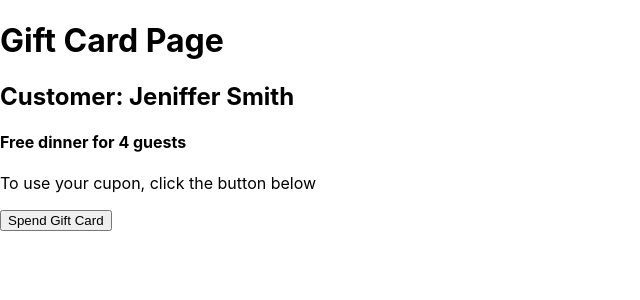
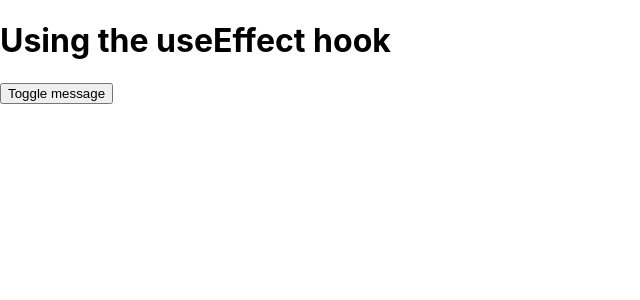
Before and after one commit to podestal/first-app, a React (Create React App) app: page / in a window 1280 px wide. Shown: the top 300 px of the page, without its empty margins (0-640 px from the left). Built offline with nearby package versions, Linux system fonts and the light colour scheme.

Commit message:
toggle useEffect

```diff
--- a/src/App.js
+++ b/src/App.js
@@ -15,9 +15,10 @@ import SignupForm from './components/SignupForm';
 import LowCalorieDesserts from './components/LowCalorieDesserts';
 import { Routes, Route, Link} from 'react-router-dom'
 import { useUser } from './context/UserContext';
-import UseStateHook from './hooks/UseStateHook';
-import GiftCard from './hooks/GiftCard';
-import LittleLemonGoals from './hooks/LittleLemonGoals';
+import UseStateHook from './hooks/useState/UseStateHook';
+import GiftCard from './hooks/useState/GiftCard';
+import LittleLemonGoals from './hooks/useState/LittleLemonGoals';
+import ToggleEffect from './hooks/useEffect/ToggleEffect';
 
 const Btn = () => {
 
@@ -79,7 +80,8 @@ function App(props) {
     // <LoggedInUser />
     // <UseStateHook />
     // <LittleLemonGoals />
-    <GiftCard />
+    // <GiftCard />
+    <ToggleEffect />
   )
 }
 
--- /dev/null
+++ b/src/hooks/useEffect/ToggleEffect.js
@@ -0,0 +1,30 @@
+import React from "react"
+
+const ToggleEffect = () => {
+    const [toggle, setToggle] = React.useState(false)
+
+    const handleToggle = () => setToggle(!toggle)
+
+    // Everytime dom re-renders use effect runs
+    // React.useEffect(() => {
+    //     document.title = toggle ? "Welcome to Little Lemon" : "Using the useEffect hook"
+    // })
+    // Just runs at the first render (just once)
+    // React.useEffect(() => {
+    //     document.title = toggle ? "Welcome to Little Lemon" : "Using the useEffect hook"
+    // }, [])
+    // Runs everytime there is a change in the toggle variable
+    React.useEffect(() => {
+        document.title = toggle ? "Welcome to Little Lemon" : "Using the useEffect hook"
+    }, [toggle])
+
+    return (
+        <div>
+            <h1>Using the useEffect hook</h1>
+            <button onClick={handleToggle}>Toggle message</button>
+            {toggle && <h2>Welcome to Little Lemon</h2>}
+        </div>
+    )
+}
+
+export default ToggleEffect
```
Also changed, not shown: src/hooks/useState/GiftCard.js (renamed from src/hooks/GiftCard.js), src/hooks/useState/LittleLemonGoals.js (renamed from src/hooks/LittleLemonGoals.js), src/hooks/useState/UseStateHook.js (renamed from src/hooks/UseStateHook.js).
